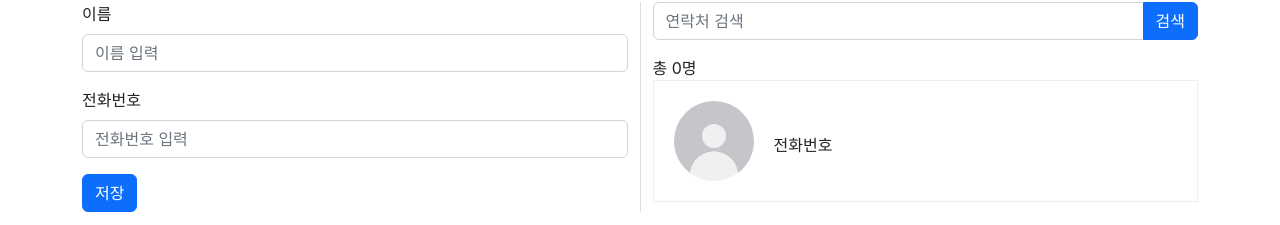
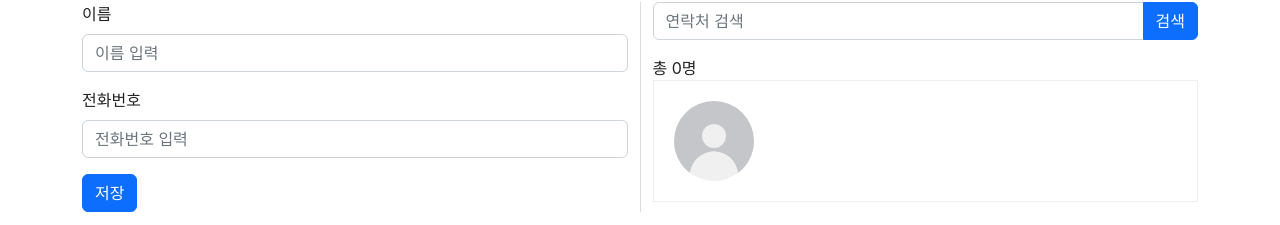
Before and after one commit to silverkong/phonebook-app, a React (Create React App) app: page / in a window 1280 px wide. Shown: the part 114-339 px from the top of the page. Built offline with nearby package versions, Linux system fonts and the light colour scheme; a web font is replaced by a local one.

Commit message:
update input

```diff
--- a/src/component/PhoneBookCard.js
+++ b/src/component/PhoneBookCard.js
@@ -5,12 +5,13 @@ import { useSelector } from "react-redux";
 
 const PhoneBook = () => {
   const name = useSelector((state) => state.name);
+  const phone = useSelector((state) => state.phone);
   return (
     <div className="box-phonebook">
       <img src={icUser} alt="" />
       <div className="box-phonebook-contents">
         <h4>{name}</h4>
-        <span>전화번호</span>
+        <span>{phone}</span>
       </div>
     </div>
   );
```
